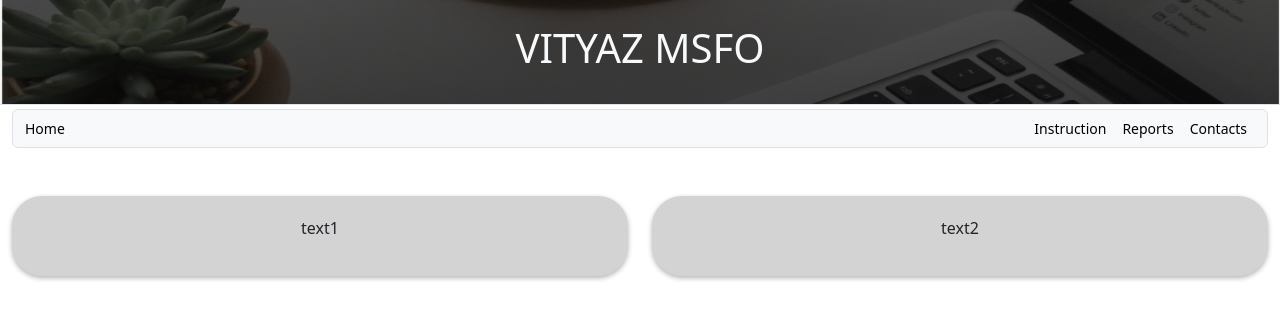
After one commit to itVityas/MSFO, a Django app: page /instructions in a window 1280 px wide. The commit adds this page. Shown: the top 319 px of the page. Run offline with Django 5.2, Linux system fonts and the light colour scheme; parts of the project's set-up code (start-up, migrations or seed data) failed here and were passed over; some libraries are stand-ins or nearby versions.

Commit message:
add instruction page

```diff
--- a/MSFO/MSFO/urls.py
+++ b/MSFO/MSFO/urls.py
@@ -21,6 +21,7 @@ from . import views
 urlpatterns = [
     path('', views.start_page, name='start_page'),
     path('contacts', views.contacts_page, name='contacts'),
+    path('instructions', views.instructions_page, name='instructions'),
     path('admin/', admin.site.urls),
     path('msfo8/', include('msfo8.urls'))
 ]
--- a/MSFO/MSFO/views.py
+++ b/MSFO/MSFO/views.py
@@ -7,3 +7,7 @@ def start_page(request):
 
 def contacts_page(request):
     return render(request, 'contacts.html')
+
+
+def instructions_page(request):
+    return render(request, 'instructions.html')
--- a/MSFO/static/css/main.css
+++ b/MSFO/static/css/main.css
@@ -11,3 +11,10 @@
   font-size: 24px;
   padding: 10px 20px;
 }
+
+.shadow-box {
+  background-color: lightgray;
+  border-radius: 30px;
+  box-shadow: 0 2px 5px rgba(0, 0, 0, 0.3);
+  padding: 20px;
+}
--- a/MSFO/templates/base_generic.html
+++ b/MSFO/templates/base_generic.html
@@ -34,7 +34,7 @@
                 <div class="collapse navbar-collapse">
                   <ul class="navbar-nav ms-auto mb-2 mb-lg-0 ">
                     <li class="nav-item">
-                      <a class="nav-link active" href="#">Instruction</a>
+                      <a class="nav-link active" href="{% url 'instructions' %}">Instruction</a>
                     </li>
                     <li class="nav-item">
                       <a class="nav-link active" href="#" >Reports</a>
--- /dev/null
+++ b/MSFO/templates/instructions.html
@@ -0,0 +1,20 @@
+{% extends 'base_generic.html' %}
+{% load static %}
+
+{% block content %}
+<div class="container-fluid mt-5 text-center">
+<div class="row">
+    <div class="col-6">
+        <div class="shadow-box">
+            <p>text1</p>
+        </div>
+    </div>
+
+    <div class="col-6">
+        <div class="shadow-box">
+            <p>text2</p>
+        </div>
+    </div>
+</div>
+</div>
+{% endblock %}
```
